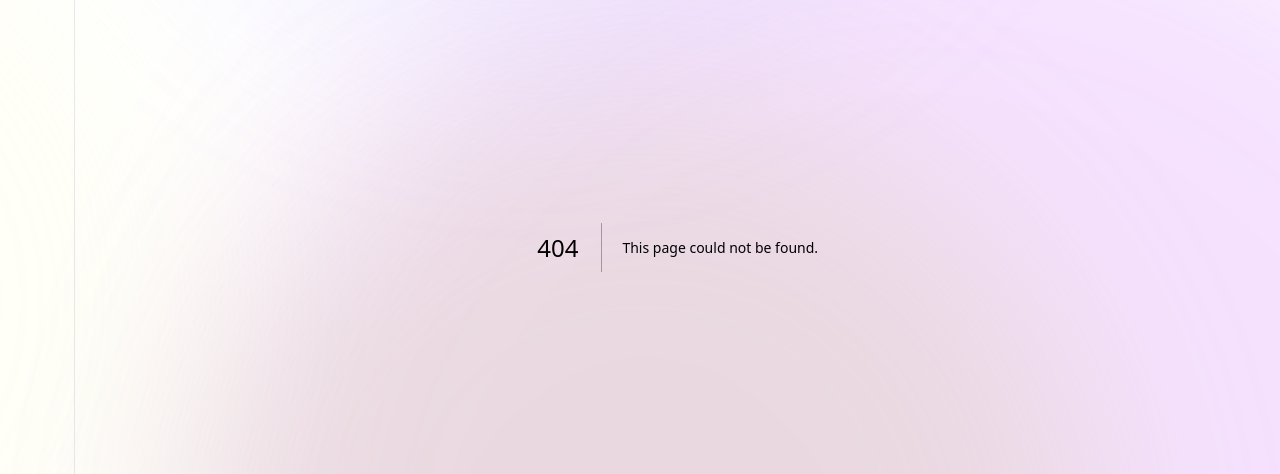
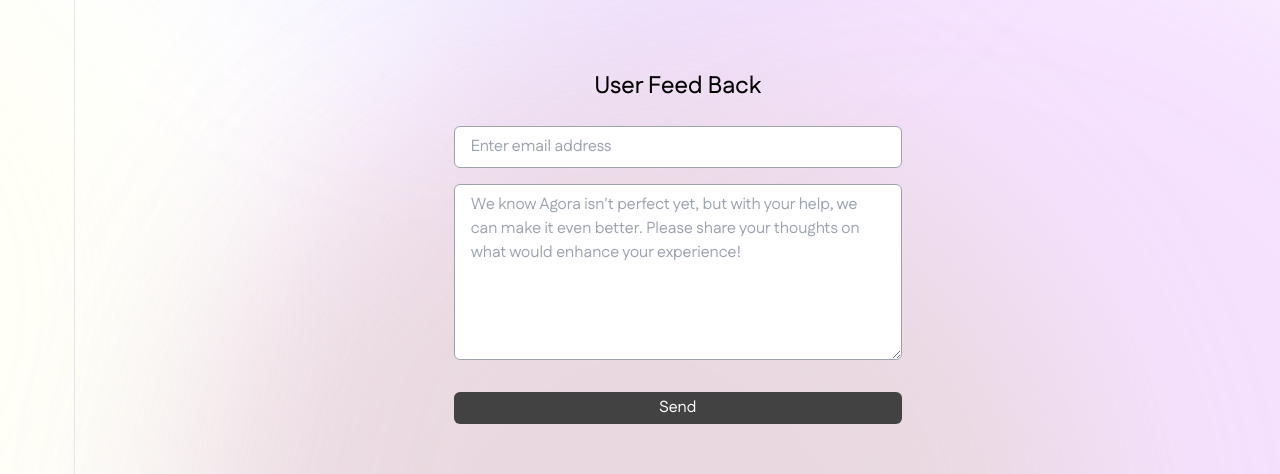
Before and after one commit to omniaxus/agora, a Next.js app: page /feedback in a window 1280 px wide. Before the commit this address had no page. Shown: the part 153-627 px from the top of the page. Built offline with nearby package versions, Linux system fonts and the light colour scheme.

Commit message:
feat: implement feedback page

```diff
--- /dev/null
+++ b/src/app/feedback/page.tsx
@@ -0,0 +1,25 @@
+import React from "react";
+
+export default function FeedBack() {
+  return (
+    <div className="h-[calc(100vh-100px)] lg:h-screen grid place-items-center">
+      <div className="w-9/12 max-w-md h-fit flex flex-col">
+        <h2 className="text-center mb-6 text-lg lg:text-2xl font-medium">
+          User Feed Back
+        </h2>
+        <input
+          type="text"
+          placeholder="Enter email address"
+          className="py-2 px-4 mb-4 border border-gray-400 rounded-md"
+        />
+        <textarea
+          className="py-2 px-4 mb-4 border border-gray-400 rounded-md h-44"
+          placeholder="We know Agora isn't perfect yet, but with your help, we can make it even better. Please share your thoughts on what would enhance your experience!"
+        />
+        <button className="block bg-[#434242] text-white py-1 mt-4 text-center rounded-md">
+          Send
+        </button>
+      </div>
+    </div>
+  );
+}
```
